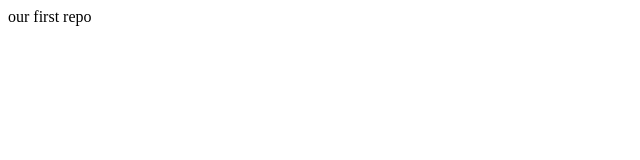
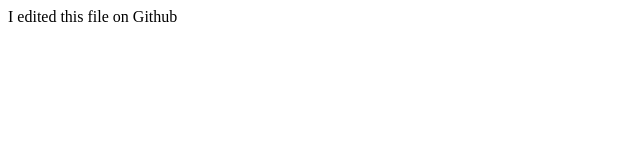
Before and after one commit to mrm-codes/get-started-with-github, a plain HTML site: page index.html in a window 1280 px wide. Shown: the whole page, without its empty margins (0-640 px from the left). Drawn offline with Linux system fonts and the light colour scheme.

Commit message:
Edited on GitHub

```diff
--- a/index.html
+++ b/index.html
@@ -1,6 +1,6 @@
 <!DOCTYPE html>
 <html>
     <body>
-        our first repo
+        I edited this file on Github
     </body>
 </html>
```
